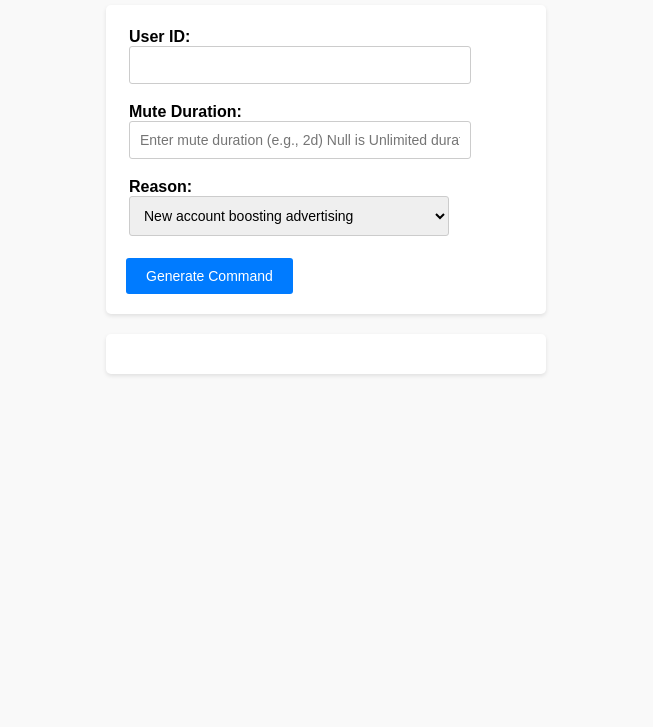
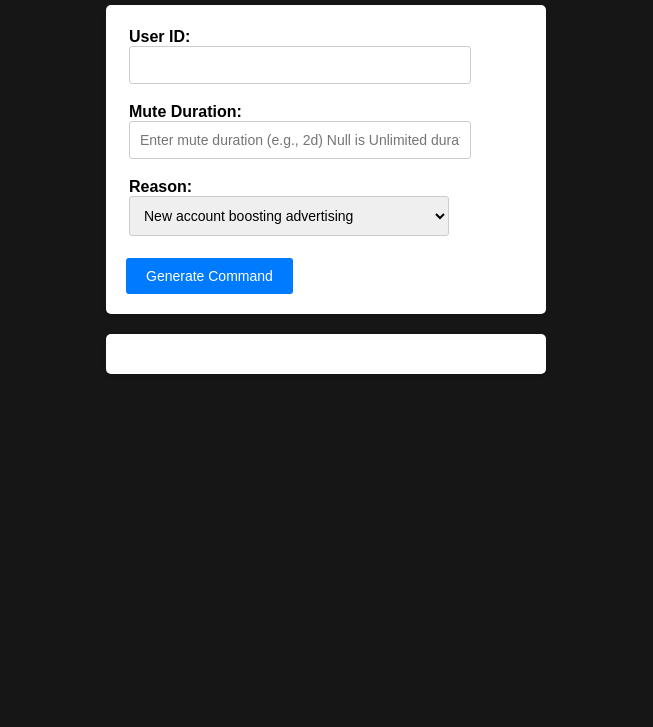
Before and after one commit to Ruefox123/DiscordBotCommands, a plain HTML site: page index.html in a window 1280 px wide. Shown: the part 73-800 px from the top of the page, without its empty margins (314-967 px from the left). Drawn offline with Linux system fonts and the light colour scheme.

Commit message:
Update index.html

```diff
--- a/index.html
+++ b/index.html
@@ -8,7 +8,7 @@
 <style>
     body {
         font-family: Arial, sans-serif;
-        background-color: #f9f9f9;
+        background-color: hsl(0, 2%, 9%);
         margin: 0;
         padding: 0;
     }
```
